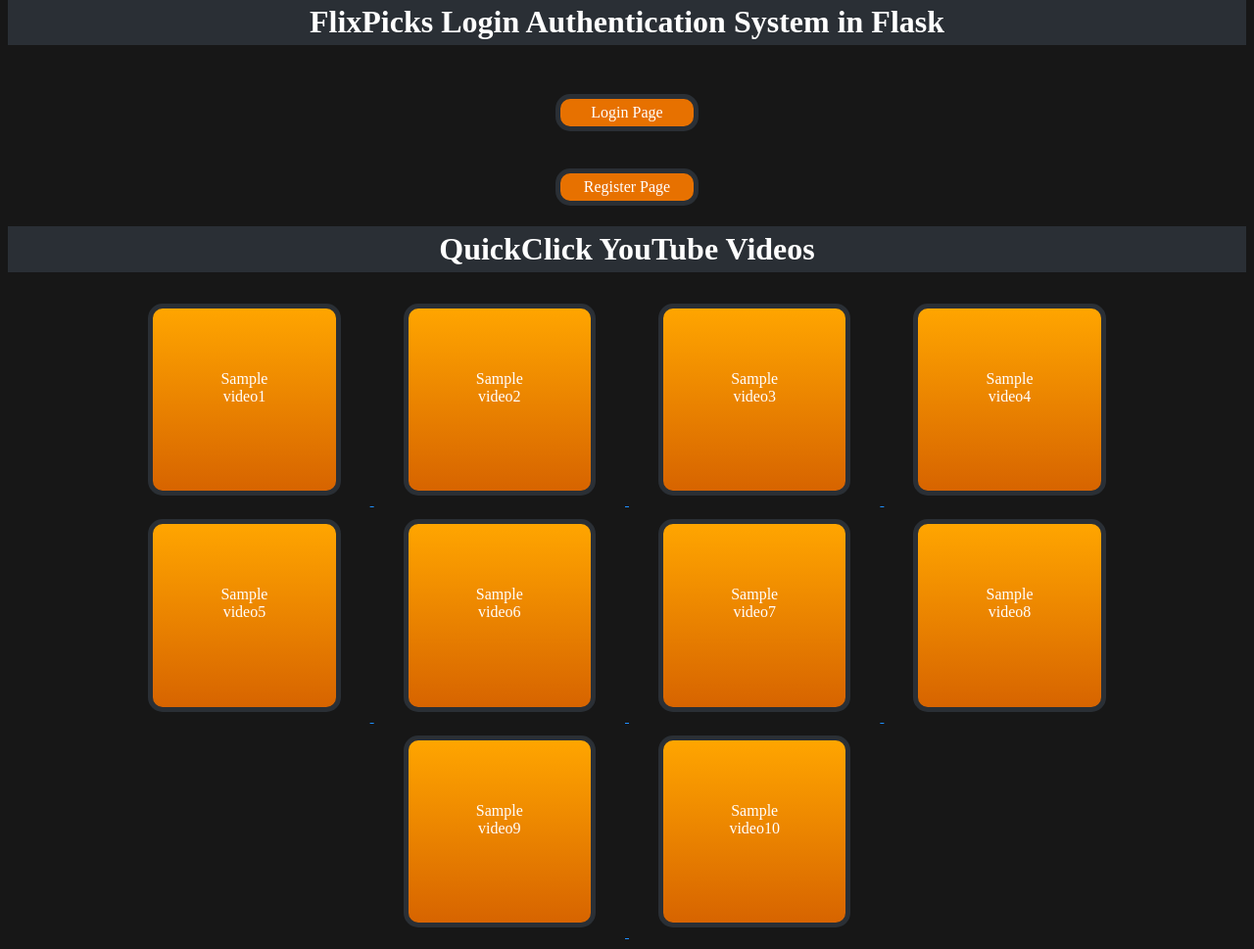
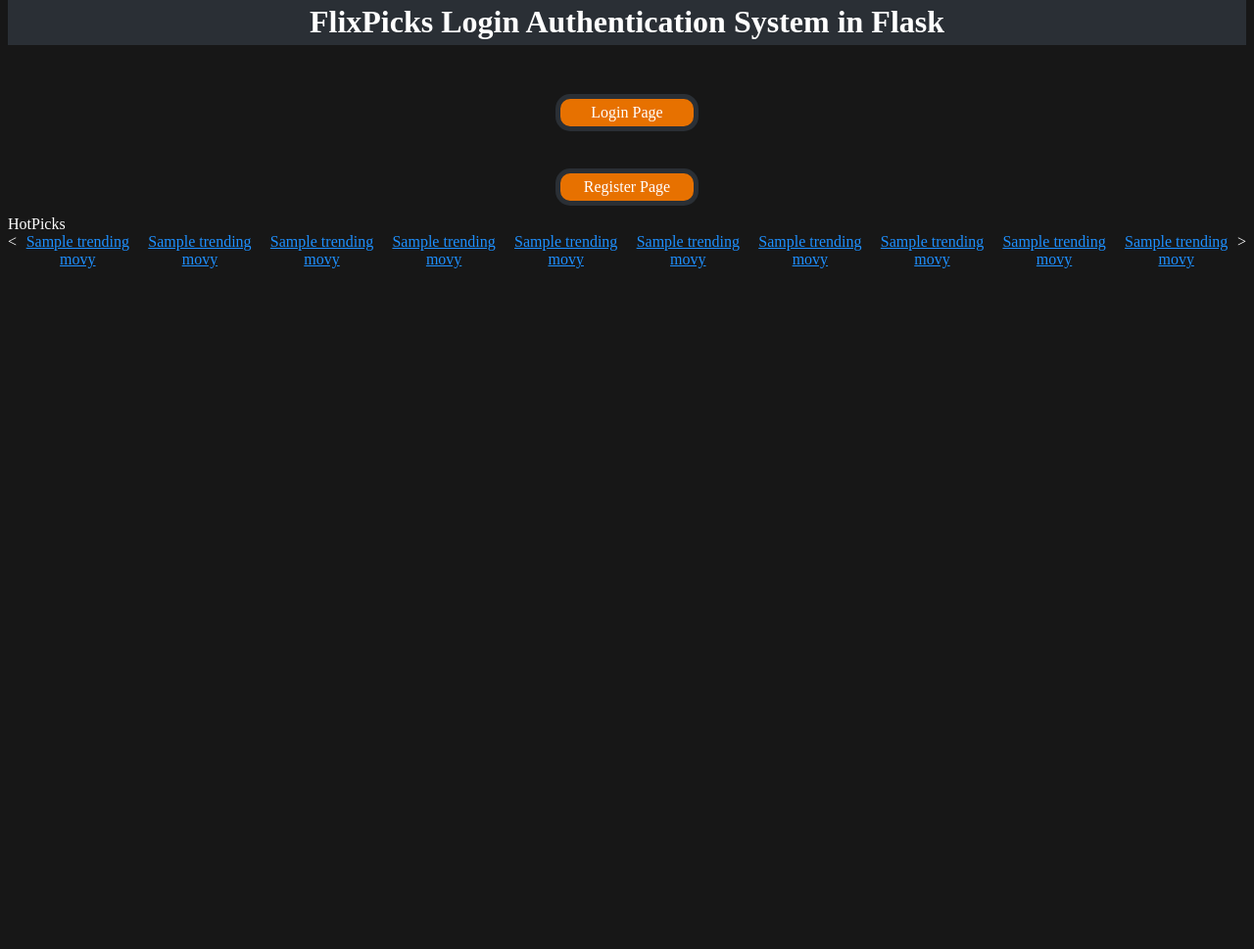
Before and after one commit to FlixPicks-Orange/FlixPicks-Front, a Flask app: template templates/index.html in a window 1280 px wide. Shown: the part 114-1083 px from the top of the page at 98% size. After the commit the page ends 388 px from the top, so only its background shows below. Run offline with Flask 3, Linux system fonts and the light colour scheme; the template is opened without the code that fills it: most values are stand-ins (such as "Sample title", 1, 10 or a date in 2020).

Commit message:
Initial setup for hotpicks guest interface

```diff
--- a/templates/index.html
+++ b/templates/index.html
@@ -21,38 +21,54 @@
     <span class="fakebutton">
         <a href="{{url_for('register')}}"> Register Page</a>
     </span>
-    <h1>QuickClick YouTube Videos</h1>
 
-    <a href="{{ url_for('quickclick', video_id=0) }}">
-    <div class="media-option">{{ video1.title }}</div>
-</a>
-    <a href="{{ url_for('quickclick', video_id=1)}}">
-    <div class="media-option">{{ video2.title }}</div>
-</a>
-<a href="{{ url_for('quickclick', video_id=2) }}">
-    <div class="media-option">{{ video3.title }}</div>
-</a>
-    <a href="{{ url_for('quickclick', video_id=3)}}">
-    <div class="media-option">{{ video4.title }}</div>
-</a>
-<a href="{{ url_for('quickclick', video_id=4) }}">
-    <div class="media-option">{{ video5.title }}</div>
-</a>
-    <a href="{{ url_for('quickclick', video_id=5)}}">
-    <div class="media-option">{{ video6.title }}</div>
-</a>
-<a href="{{ url_for('quickclick', video_id=6) }}">
-    <div class="media-option">{{ video7.title }}</div>
-</a>
-    <a href="{{ url_for('quickclick', video_id=7)}}">
-    <div class="media-option">{{ video8.title }}</div>
-</a>
-<a href="{{ url_for('quickclick', video_id=8) }}">
-    <div class="media-option">{{ video9.title }}</div>
-</a>
-    <a href="{{ url_for('quickclick', video_id=9)}}">
-    <div class="media-option">{{ video10.title }}</div>
-</a>
+<div style="text-align: left;">
+    <div class="category-header">
+          HotPicks
+    </div>
+</div>
+<div style="display: flex;">
+    <div onclick="moveCategory1('left')" class="option-cycle-button-prev"><div style="text-align: center;">&lt</div></div>
+    <div class="media-option-container">
+        <div id="category1" style="display: flex; position: relative; transition: transform 0.6s ease-in-out;">
+        <a href="{{ url_for('hotpicks', title=trending_movies[0].title) }}">{{ trending_movies[0].title }}</a>
+        <a href="{{ url_for('hotpicks', title=trending_movies[0].title) }}">{{ trending_movies[0].title }}</a>
+        <a href="{{ url_for('hotpicks', title=trending_movies[0].title) }}">{{ trending_movies[0].title }}</a>
+        <a href="{{ url_for('hotpicks', title=trending_movies[0].title) }}">{{ trending_movies[0].title }}</a>
+        <a href="{{ url_for('hotpicks', title=trending_movies[0].title) }}">{{ trending_movies[0].title }}</a>
+        <a href="{{ url_for('hotpicks', title=trending_movies[0].title) }}">{{ trending_movies[0].title }}</a>
+        <a href="{{ url_for('hotpicks', title=trending_movies[0].title) }}">{{ trending_movies[0].title }}</a>
+        <a href="{{ url_for('hotpicks', title=trending_movies[0].title) }}">{{ trending_movies[0].title }}</a>
+        <a href="{{ url_for('hotpicks', title=trending_movies[0].title) }}">{{ trending_movies[0].title }}</a>
+        <a href="{{ url_for('hotpicks', title=trending_movies[0].title) }}">{{ trending_movies[0].title }}</a>
+    </div>
+    </div>
+    <div onclick="moveCategory1('right')" class="option-cycle-button-next"><div style="text-align: center;">&gt</div></div>
+</div>
+
+
+
+<script>// This is a JavaScrip section for any programing in the frontend
+    function moveCategory1(direction) {
+      const box = document.getElementById('category1');
+
+      if (direction === 'right') {
+        box.style.transform = `translateX(-84vw)`;
+      } else if (direction === 'left') {
+        box.style.transform = `translateX(0px)`;
+      }
+    }
+    function moveCategory2(direction) {
+      const box = document.getElementById('category2');
+
+      if (direction === 'right') {
+        box.style.transform = `translateX(-84vw)`;
+      } else if (direction === 'left') {
+        box.style.transform = `translateX(0px)`;
+      }
+    }
+  </script>
+
 
 </body>
 
```
Also changed, not shown: hotpicks.py (added, +27 -0 lines), templates/hotpicks.html (renamed from templates/quickclick.html, +5 -8 lines).
